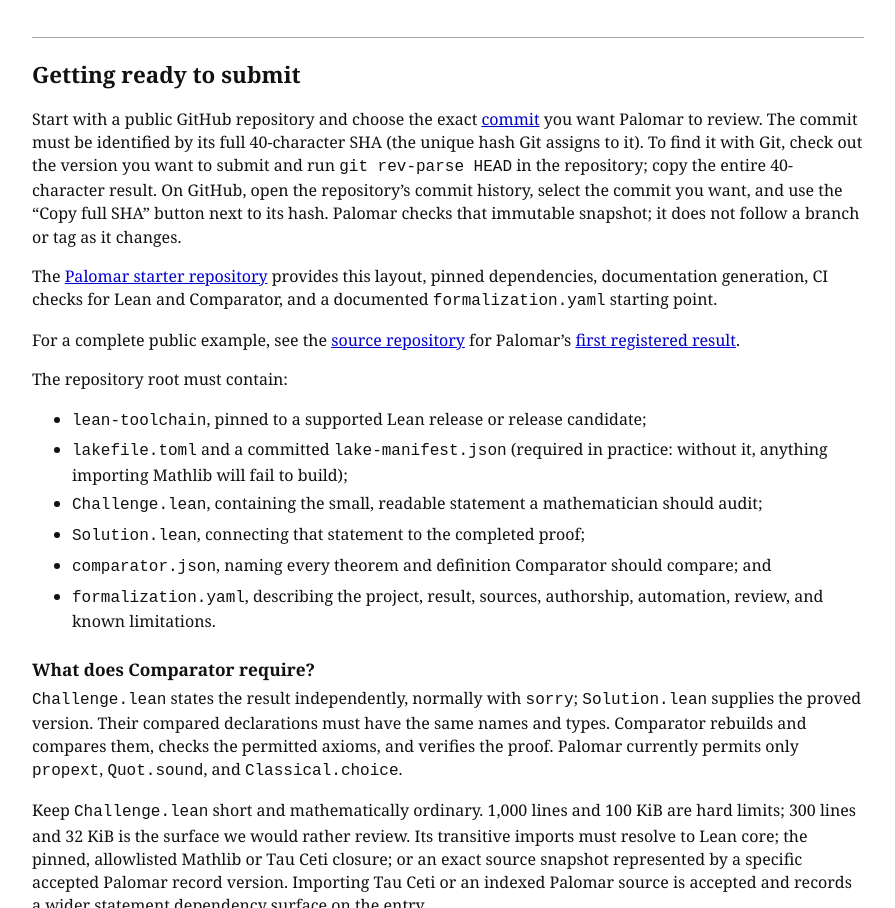
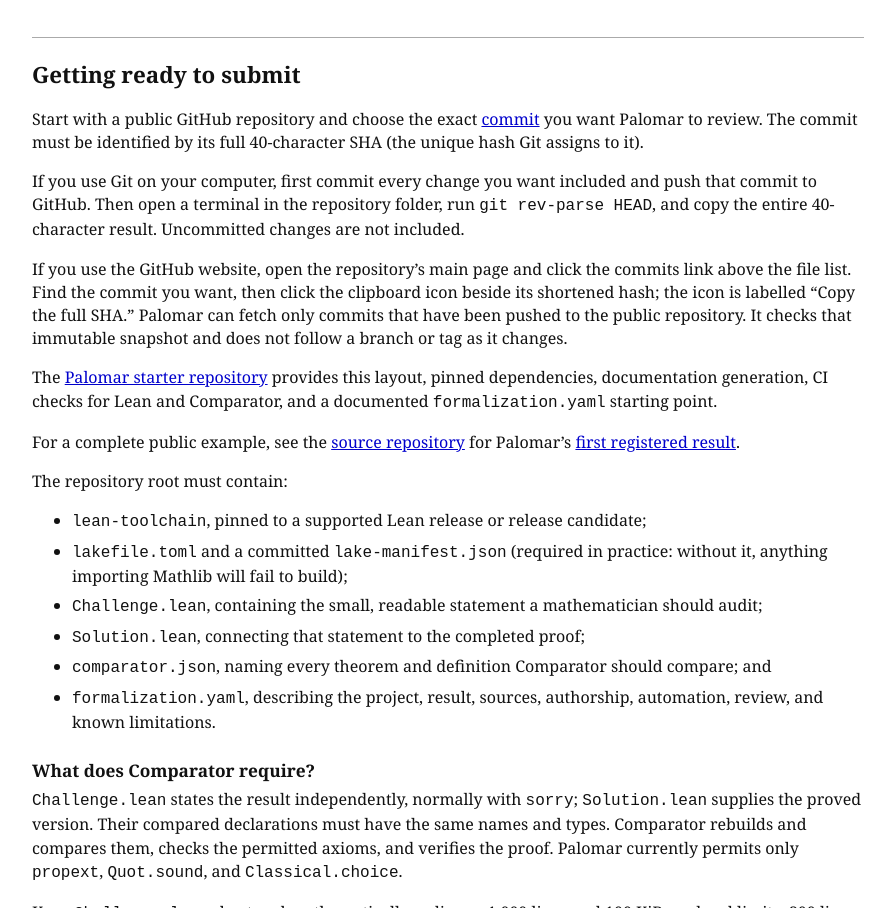
Before and after one commit to PalomarRegistry/PalomarWeb, a website: page about.html in a window 1280 px wide. Shown: the part 3606-4514 px from the top of the page, without its empty margins (192-1087 px from the left). Drawn offline with Linux system fonts and the light colour scheme.

Commit message:
Clarify commit SHA instructions

```diff
--- a/about.html
+++ b/about.html
@@ -285,13 +285,21 @@
           Start with a public GitHub repository and choose the exact
           <a href="https://docs.github.com/en/pull-requests/committing-changes-to-your-project/creating-and-editing-commits/about-commits">commit</a>
           you want Palomar to review. The commit must be identified by its full
-          40-character SHA (the unique hash Git assigns to it). To find it with
-          Git, check out the version you want to submit and run
-          <code>git rev-parse HEAD</code> in the repository; copy the entire
-          40-character result. On GitHub, open the repository’s commit history,
-          select the commit you want, and use the “Copy full SHA” button next to
-          its hash. Palomar checks that immutable snapshot; it does not follow a
-          branch or tag as it changes.
+          40-character SHA (the unique hash Git assigns to it).
+        </p>
+        <p>
+          If you use Git on your computer, first commit every change you want
+          included and push that commit to GitHub. Then open a terminal in the
+          repository folder, run <code>git rev-parse HEAD</code>, and copy the
+          entire 40-character result. Uncommitted changes are not included.
+        </p>
+        <p>
+          If you use the GitHub website, open the repository’s main page and
+          click the commits link above the file list. Find the commit you want,
+          then click the clipboard icon beside its shortened hash; the icon is
+          labelled “Copy the full SHA.” Palomar can fetch only commits that have
+          been pushed to the public repository. It checks that immutable
+          snapshot and does not follow a branch or tag as it changes.
         </p>
         <p>
           The <a href="https://github.com/kim-em/PalomarTemplate">Palomar starter repository</a>
```
